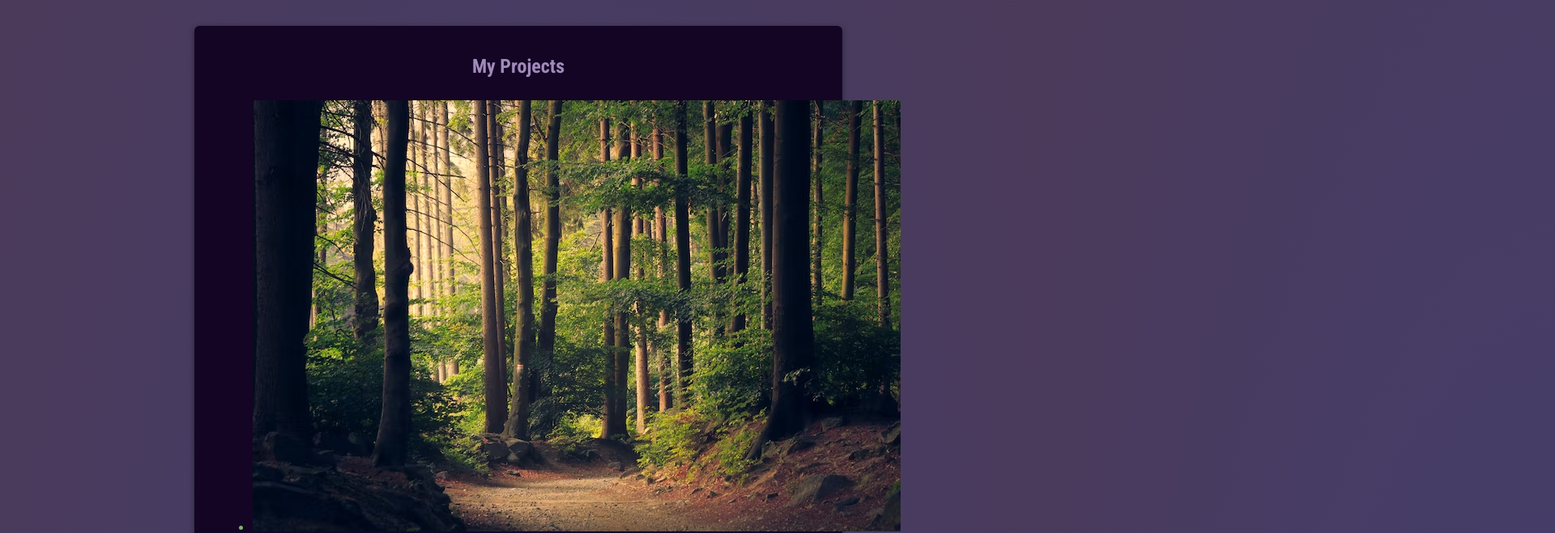
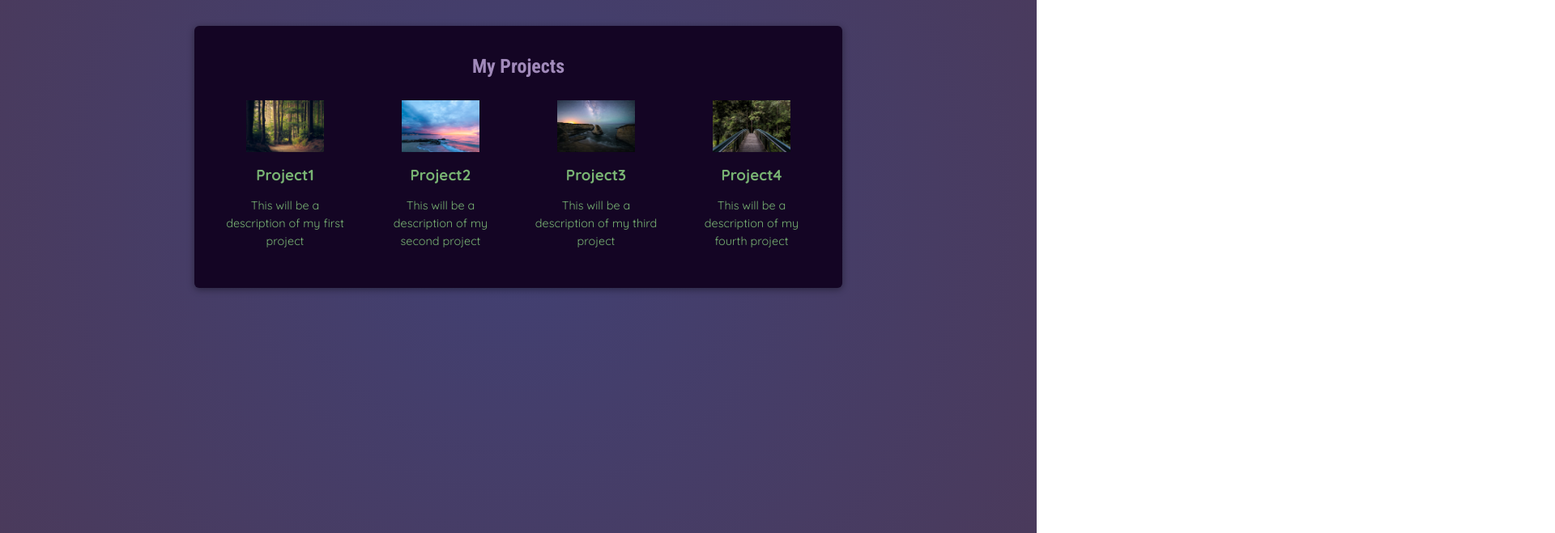
Before and after one commit to JackStendeback/React-Portfolio, a React (Vite) app: page / in a window 1280 px wide. Shown: the part 380-1039 px from the top of the page at 81% size, 1920 px wide, since content can reach past the window. Built offline with nearby package versions, Linux system fonts and the light colour scheme.

Commit message:
added better styling for my main project section, so the images are smaller, and text titles and descriptions fit better on the screen

```diff
--- a/src/index.css
+++ b/src/index.css
@@ -66,3 +66,32 @@ header {
     background-color: #140524;
     box-shadow: 0 2px 8px rgba(0, 0, 0, 0.4);
   }
+
+  #main-projects ul {
+    list-style: none;
+    padding: 0;
+    margin: 0;
+    display: flex;
+    gap: 2rem;
+    flex-wrap: wrap;
+    justify-content: center;
+  }
+
+  #main-projects li {
+    width: 10rem;
+    text-align: center;
+  }
+
+  #main-projects li img {
+    height: 4rem;
+    width: 6rem;
+    object-fit: cover;
+  }
+
+  #main-projects li h3 {
+    margin: 0.5rem 0;
+  }
+
+  #main-projects li p {
+    font-size: 0.9rem;
+  }
```
